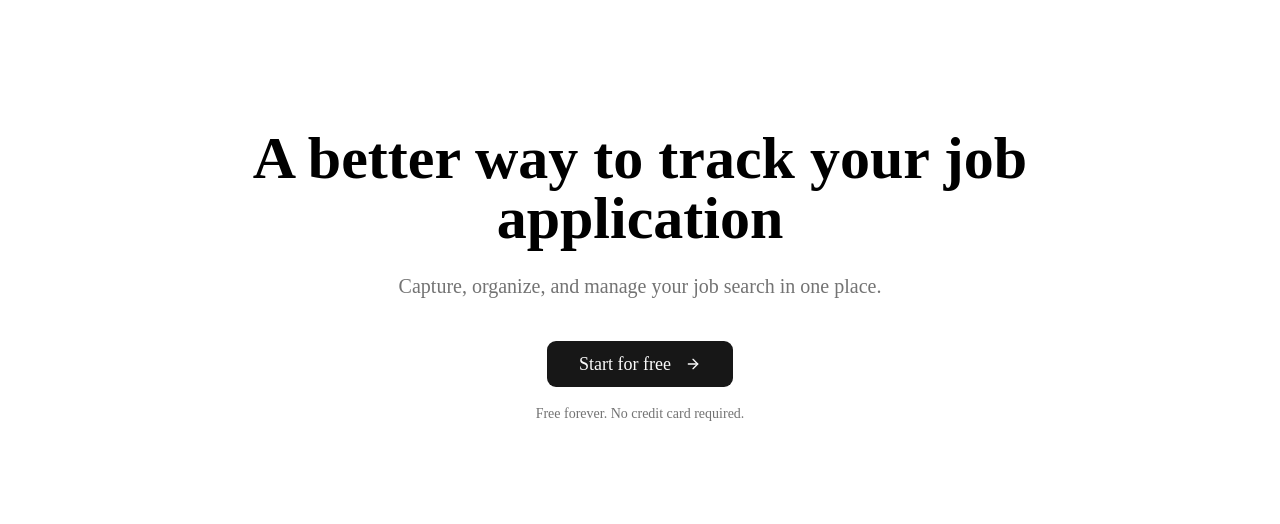
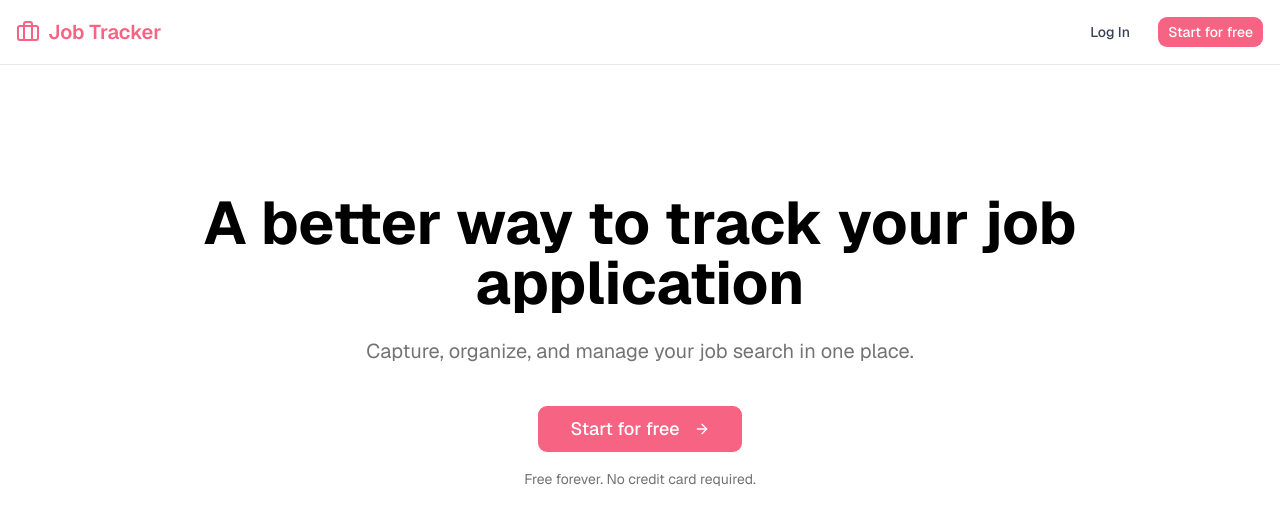
Before and after one commit to jiroamato/job-application-tracker, a Next.js app: page / in a window 1280 px wide. Shown: the top 524 px of the page. Built offline with nearby package versions, Linux system fonts and the light colour scheme.

Commit message:
feat: landing page draft complete with routes to sign-in, sign-up and dashboard

```diff
--- /dev/null
+++ b/app/dashboard/page.tsx
@@ -0,0 +1,3 @@
+export default function Dashboard() {
+    return <div>Dashboard Page</div>;
+}
--- a/app/globals.css
+++ b/app/globals.css
@@ -7,7 +7,7 @@
 @theme inline {
   --color-background: var(--background);
   --color-foreground: var(--foreground);
-  --font-sans: var(--font-sans);
+  --font-sans: var(--font-geist-sans);
   --font-mono: var(--font-geist-mono);
   --color-sidebar-ring: var(--sidebar-ring);
   --color-sidebar-border: var(--sidebar-border);
@@ -42,45 +42,41 @@
   --radius-md: calc(var(--radius) - 2px);
   --radius-lg: var(--radius);
   --radius-xl: calc(var(--radius) + 4px);
-  --font-heading: var(--font-sans);
-  --radius-2xl: calc(var(--radius) * 1.8);
-  --radius-3xl: calc(var(--radius) * 2.2);
-  --radius-4xl: calc(var(--radius) * 2.6);
 }
 
 :root {
   --radius: 0.625rem;
+  --background: oklch(1 0 0);
+  --foreground: oklch(0.145 0 0);
   --card: oklch(1 0 0);
   --card-foreground: oklch(0.145 0 0);
   --popover: oklch(1 0 0);
   --popover-foreground: oklch(0.145 0 0);
-  --primary: oklch(0.205 0 0);
-  --primary-foreground: oklch(0.985 0 0);
+  --primary: #f76382;
+  --primary-foreground: oklch(1 0 0);
   --secondary: oklch(0.97 0 0);
-  --secondary-foreground: oklch(0.205 0 0);
+  --secondary-foreground: oklch(0.145 0 0);
   --muted: oklch(0.97 0 0);
   --muted-foreground: oklch(0.556 0 0);
-  --accent: oklch(0.97 0 0);
-  --accent-foreground: oklch(0.205 0 0);
+  --accent: oklch(0.98 0.01 340);
+  --accent-foreground: #f76382;
   --destructive: oklch(0.577 0.245 27.325);
   --border: oklch(0.922 0 0);
   --input: oklch(0.922 0 0);
-  --ring: oklch(0.708 0 0);
-  --chart-1: oklch(0.87 0 0);
-  --chart-2: oklch(0.556 0 0);
-  --chart-3: oklch(0.439 0 0);
-  --chart-4: oklch(0.371 0 0);
-  --chart-5: oklch(0.269 0 0);
+  --ring: #f76382;
+  --chart-1: oklch(0.646 0.222 41.116);
+  --chart-2: oklch(0.6 0.118 184.704);
+  --chart-3: oklch(0.398 0.07 227.392);
+  --chart-4: oklch(0.828 0.189 84.429);
+  --chart-5: oklch(0.769 0.188 70.08);
   --sidebar: oklch(0.985 0 0);
   --sidebar-foreground: oklch(0.145 0 0);
-  --sidebar-primary: oklch(0.205 0 0);
-  --sidebar-primary-foreground: oklch(0.985 0 0);
-  --sidebar-accent: oklch(0.97 0 0);
-  --sidebar-accent-foreground: oklch(0.205 0 0);
+  --sidebar-primary: #f76382;
+  --sidebar-primary-foreground: oklch(1 0 0);
+  --sidebar-accent: oklch(0.98 0.01 340);
+  --sidebar-accent-foreground: #f76382;
   --sidebar-border: oklch(0.922 0 0);
-  --sidebar-ring: oklch(0.708 0 0);
-  --background: oklch(1 0 0);
-  --foreground: oklch(0.145 0 0);
+  --sidebar-ring: #f76382;
 }
 
 .dark {
@@ -90,7 +86,7 @@
   --card-foreground: oklch(0.985 0 0);
   --popover: oklch(0.205 0 0);
   --popover-foreground: oklch(0.985 0 0);
-  --primary: oklch(0.922 0 0);
+  --primary: #f76382;
   --primary-foreground: oklch(0.205 0 0);
   --secondary: oklch(0.269 0 0);
   --secondary-foreground: oklch(0.985 0 0);
@@ -102,11 +98,11 @@
   --border: oklch(1 0 0 / 10%);
   --input: oklch(1 0 0 / 15%);
   --ring: oklch(0.556 0 0);
-  --chart-1: oklch(0.87 0 0);
-  --chart-2: oklch(0.556 0 0);
-  --chart-3: oklch(0.439 0 0);
-  --chart-4: oklch(0.371 0 0);
-  --chart-5: oklch(0.269 0 0);
+  --chart-1: oklch(0.488 0.243 264.376);
+  --chart-2: oklch(0.696 0.17 162.48);
+  --chart-3: oklch(0.769 0.188 70.08);
+  --chart-4: oklch(0.627 0.265 303.9);
+  --chart-5: oklch(0.645 0.246 16.439);
   --sidebar: oklch(0.205 0 0);
   --sidebar-foreground: oklch(0.985 0 0);
   --sidebar-primary: oklch(0.488 0.243 264.376);
--- a/app/layout.tsx
+++ b/app/layout.tsx
@@ -1,6 +1,7 @@
 import type { Metadata } from "next";
 import { Geist, Geist_Mono } from "next/font/google";
 import "./globals.css";
+import Navbar from "@/components/navbar";
 
 const geistSans = Geist({
   variable: "--font-geist-sans",
@@ -23,7 +24,10 @@
       lang="en"
       className={`${geistSans.variable} ${geistMono.variable} h-full antialiased`}
     >
-      <body className="min-h-full flex flex-col">{children}</body>
+      <body className="min-h-full flex flex-col">
+        <Navbar />
+        {children}
+      </body>
     </html>
   );
 }
--- a/app/page.tsx
+++ b/app/page.tsx
@@ -1,6 +1,7 @@
 import { Button } from "@/components/ui/button";
 import { ArrowRight } from "lucide-react";
 import Image from "next/image";
+import Link from "next/link";
 
 export default function Home() {
   return <div className="flex min-h-screen flex-col bg-white">
@@ -15,9 +16,11 @@
             Capture, organize, and manage your job search in one place.
           </p>
           <div className="flex flex-col items-center gap-4">
-            <Button size="lg" className="h-12 px-8 text-lg font-medium">
-              Start for free <ArrowRight className="ml-2"/>
-            </Button>
+            <Link href="/sign-up">
+              <Button size="lg" className="h-12 px-8 text-lg font-medium">
+                Start for free <ArrowRight className="ml-2"/>
+              </Button>
+            </Link>
             <p className="text-sm text-muted-foreground">
               Free forever. No credit card required.
             </p>
--- /dev/null
+++ b/app/sign-in/page.tsx
@@ -0,0 +1,3 @@
+export default function SignIn() {
+    return <div>Sign In Page</div>;
+}
--- /dev/null
+++ b/app/sign-up/page.tsx
@@ -0,0 +1,3 @@
+export default function SignUp() {
+    return <div>Sign Up Page</div>;
+}
--- /dev/null
+++ b/components/navbar.tsx
@@ -0,0 +1,31 @@
+import { Briefcase } from "lucide-react";
+import Link from "next/link";
+import { Button } from "./ui/button";
+
+export default function Navbar() {
+  return (
+    <nav className="border-b border-gray-200 bg-white">
+      <div className="container mx-auto flex h-16 items-center px-4 justify-between">
+        <Link
+          href="/"
+          className="flex items-center gap-2 text-xl font-semibold text-primary"
+        >
+          <Briefcase />
+          Job Tracker
+        </Link>
+        <div className="flex items-center gap-4">
+          <Link href="/sign-in">
+            <Button variant="ghost" className="text-gray-700 hover;text-black">
+              Log In
+            </Button>
+          </Link>
+          <Link href="/sign-up">
+            <Button className="bg-primary hover:bg-primary/90">
+              Start for free
+            </Button>
+          </Link>
+        </div>
+      </div>
+    </nav>
+  );
+}
```
Also changed, not shown: package.json (+7 -1 lines), 1 other file (tests, documents, lock files or other folders).
